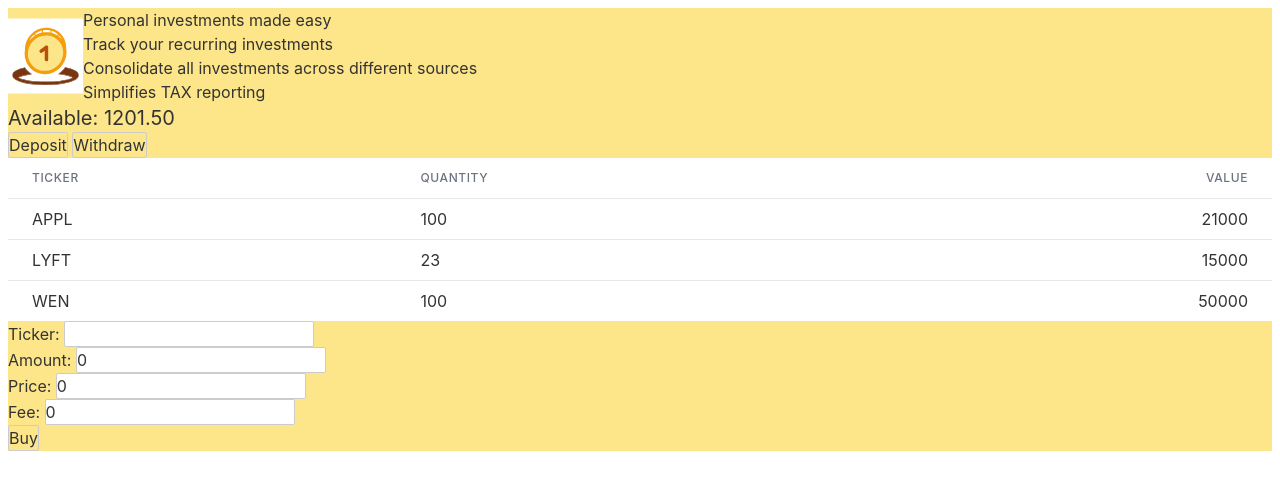
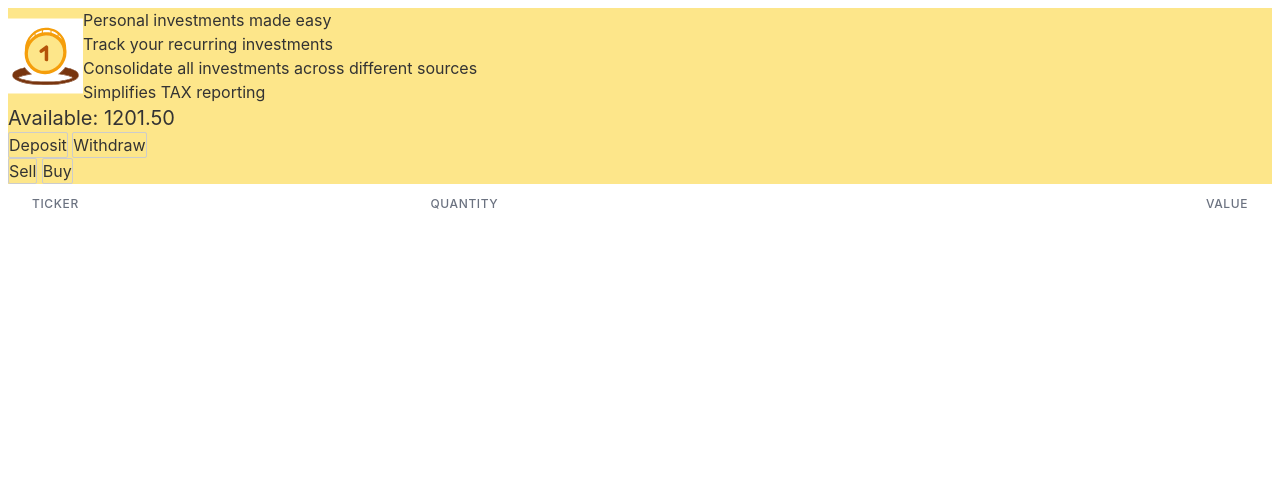
Before and after one commit to kupukctep/PIT, a Svelte app in the folder PIT/: page / in a window 1280 px wide. Shown: the top 490 px of the page. Built offline with nearby package versions, Linux system fonts and the light colour scheme.

Commit message:
user can add a new options

```diff
--- a/PIT/src/App.svelte
+++ b/PIT/src/App.svelte
@@ -10,8 +10,7 @@
 <main class="bg-amber-200">
 	<Intro />
 	<Balance/>
-	<Trade/>
-	<TransactionLog/>
+<!--	<TransactionLog/>-->
 </main>
 
 <style lang="postcss" global>
--- a/PIT/src/component/Assets.svelte
+++ b/PIT/src/component/Assets.svelte
@@ -1,7 +1,9 @@
 <script lang="ts">
-    let assets = [{ticker: 'APPL', quantity: 100, value : 21000},
-        {ticker: 'LYFT', quantity: 23, value: 15000},
-        {ticker: 'WEN', quantity: 100, value: 50000}]
+    import { transactionStore } from '../store.js';
+    //
+    // let assets = [{ticker: 'APPL', quantity: 100, value : 21000},
+    //     {ticker: 'LYFT', quantity: 23, value: 15000},
+    //     {ticker: 'WEN', quantity: 100, value: 50000}]
 </script >
 
 <table class="min-w-full divide-y divide-gray-200">
@@ -23,11 +25,11 @@
     </tr>
     </thead>
     <tbody class="bg-white divide-y divide-gray-200">
-    {#each assets as asset}
+    {#each $transactionStore as transaction}
         <tr>
-            <td class="px-6 py-2">{asset.ticker}</td>
-            <td class="px-6 py-2">{asset.quantity}</td>
-            <td class="px-6 py-2 text-right">{asset.value}</td>
+            <td class="px-6 py-2">{transaction.payload.ticker}</td>
+            <td class="px-6 py-2">{transaction.payload.amount}</td>
+            <td class="px-6 py-2 text-right">{transaction.payload.price}</td>
         </tr>
     {/each}
     </tbody>
--- a/PIT/src/component/Balance.svelte
+++ b/PIT/src/component/Balance.svelte
@@ -1,10 +1,12 @@
 <script lang="ts">
     import Modal from "./Modal.svelte";
     import Operations from "./Assets.svelte";
+    import Trade from "./Trade.svelte";
 
     let total = 1201.50
     let depositAmount
     let showDepositModal = false
+    let showOptionModal = false
 
 
     function deposit() {
@@ -14,12 +16,26 @@
     function withdraw() {
         showDepositModal = true
     }
+
+    function sell() {
+        showOptionModal = true
+    }
+
+    function buy() {
+        showOptionModal = true
+    }
 </script>
 
 <div>
     <p class="text-xl">Available: {total.toFixed(2)}</p>
-    <button value="Deposit" type="button" on:click={deposit}>Deposit</button>
-    <button value="Withdraw" type="button" on:click={withdraw}>Withdraw</button>
+    <div>
+        <button value="Deposit" type="button" on:click={deposit}>Deposit</button>
+        <button value="Withdraw" type="button" on:click={withdraw}>Withdraw</button>
+    </div>
+    <div>
+        <button value="Sell" type="button" on:click={sell}>Sell</button>
+        <button value="Buy" type="button" on:click={buy}>Buy</button>
+    </div>
     <Operations/>
 </div>
 
@@ -32,3 +48,7 @@
         <input type="number" placeholder="0.00" bind:value={depositAmount} min="0" step=".01" required/> EUR
     </div>
 </Modal>
+
+<div>
+    <Trade showOptionModal="{showOptionModal}"/>
+</div>
--- a/PIT/src/component/Trade.svelte
+++ b/PIT/src/component/Trade.svelte
@@ -1,7 +1,9 @@
 <script lang="ts">
     import { transactionStore } from '../store.js';
+    import Modal from "./Modal.svelte";
 
     let purchase = emptyPurchase();
+    export let showOptionModal = false
 
     function emptyPurchase() {
         return {
@@ -18,6 +20,10 @@
     }
 </script>
 
+<Modal bind:show={showOptionModal} actionText="Buy" on:action={buy}>
+    <div slot="header">
+        Add a new option
+    </div>
     <div>
         <form>
             <label>Ticker: <input type="text" bind:value={purchase.ticker}></label>
@@ -25,5 +31,5 @@
             <label>Price: <input type="number" bind:value={purchase.price}></label>
             <label>Fee: <input type="number"bind:value={purchase.fee}></label>
         </form>
-    <button value="buy" type="button" on:click={buy}>Buy</button>
     </div>
+</Modal>
```
Also changed, not shown: 1 other file (tests, documents, lock files or other folders). Lines whose indentation alone changed are shown as unchanged.
